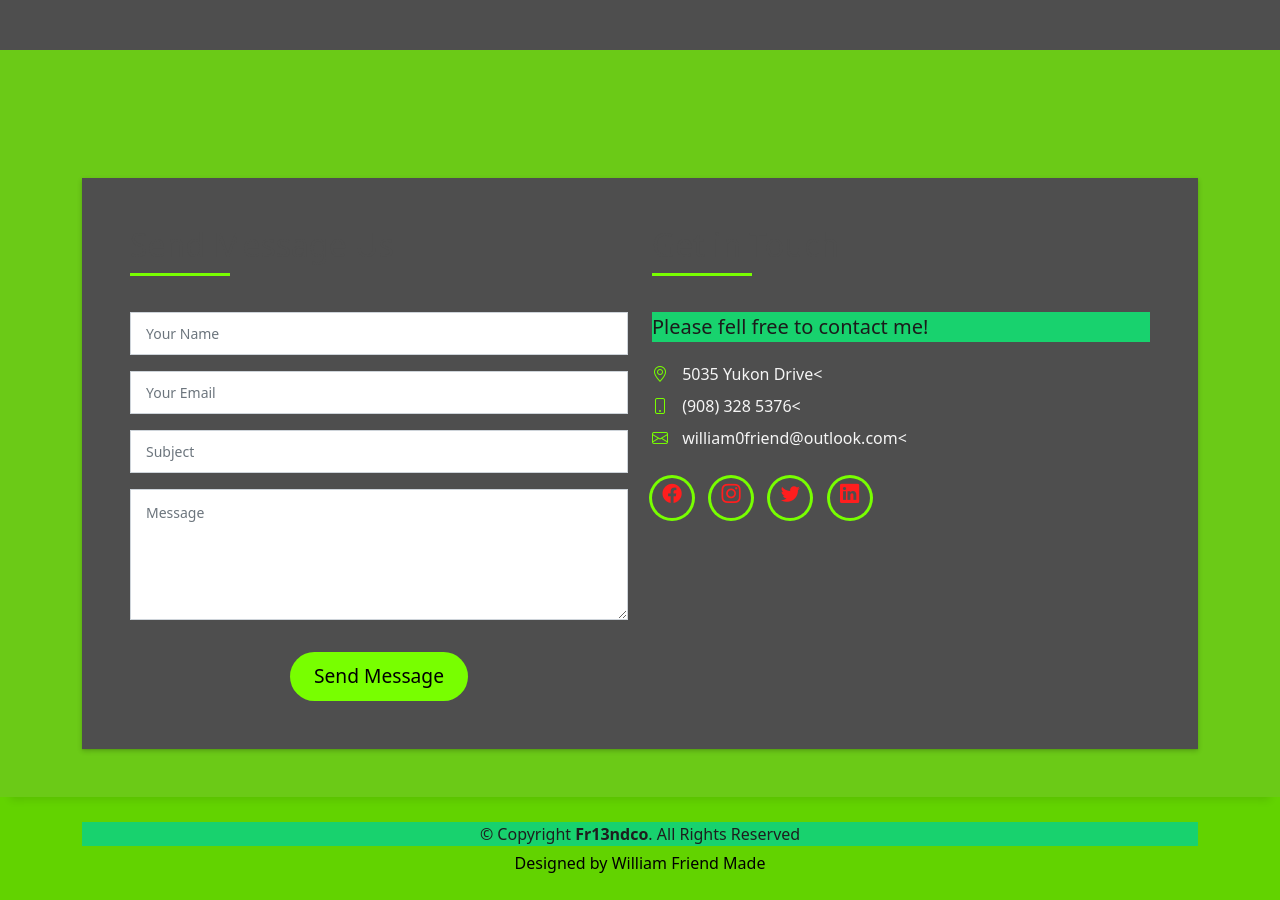
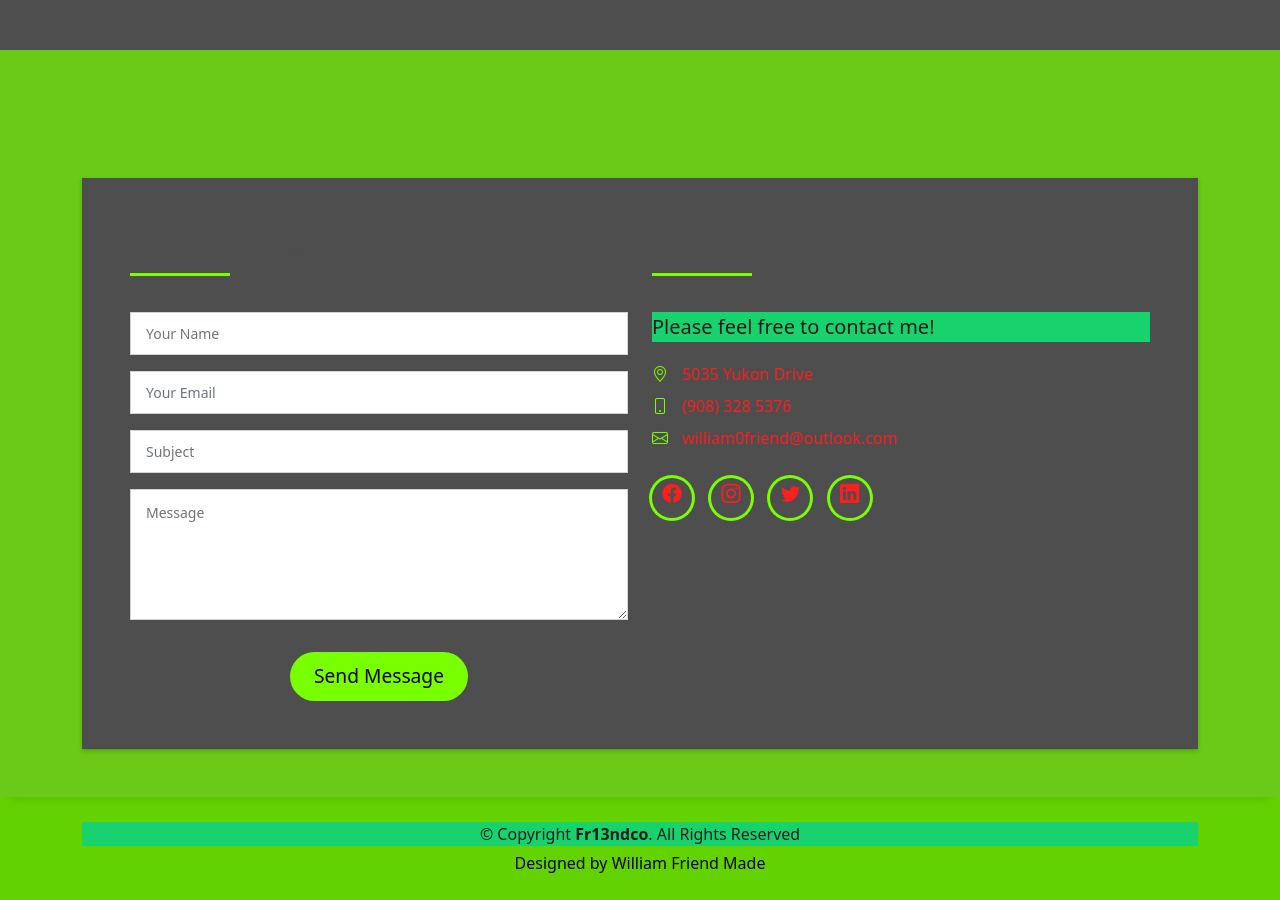
Before and after one commit to William0Friend/william0friend.github.io, a Jekyll site: the page built from index.html, in a window 1280 px wide and 900 px high, scrolled down 1704 px. Built offline with Jekyll 4.4.1, drawn with Linux system fonts in a browser that asks for light colours.

Commit message:
refactor

```diff
--- a/_includes/contact.html
+++ b/_includes/contact.html
@@ -55,22 +55,21 @@
                         Get in Touch
                       </h5>
                     </div>
+
                     <div class="more-info">
-                      <p class="lead">
-                        Please fell free to contact me!
-                      </p>
+                      <p class="lead">Please feel free to contact me!</p>
                       <ul class="list-ico">
-                        <li><a href="google.com"></a><span class="bi bi-geo-alt"></span> 5035 Yukon Drive</a><</li>
-                        <li><a href="www.phone.com"></a><span class="bi bi-phone"></span> (908) 328 5376</a><</li>
-                        <li><a href="www.outlook.com"></a><span class="bi bi-envelope"></span> william0friend@outlook.com</a><</li>
+                        <li><a href="http://google.com"><span class="bi bi-geo-alt"></span> 5035 Yukon Drive</a></li>
+                        <li><a href="http://www.phone.com"><span class="bi bi-phone"></span> (908) 328 5376</a></li>
+                        <li><a href="http://www.outlook.com"><span class="bi bi-envelope"></span> william0friend@outlook.com</a></li>
                       </ul>
                     </div>
                     <div class="socials">
                       <ul>
-                        <li><a href="www.facebook.com"><span class="ico-circle"><i class="bi bi-facebook"></i></span></a></li>
-                        <li><a href="www.instgram.com"><span class="ico-circle"><i class="bi bi-instagram"></i></span></a></li>
-                        <li><a href="www.twitter.com"><span class="ico-circle"><i class="bi bi-twitter"></i></span></a></li>
-                        <li><a href="www.linkedin.com"><span class="ico-circle"><i class="bi bi-linkedin"></i></span></a></li>
+                        <li><a href="http://www.facebook.com"><span class="ico-circle"><i class="bi bi-facebook"></i></span></a></li>
+                        <li><a href="http://www.instagram.com"><span class="ico-circle"><i class="bi bi-instagram"></i></span></a></li>
+                        <li><a href="http://www.twitter.com"><span class="ico-circle"><i class="bi bi-twitter"></i></span></a></li>
+                        <li><a href="http://www.linkedin.com"><span class="ico-circle"><i class="bi bi-linkedin"></i></span></a></li>
                       </ul>
                     </div>
                   </div>
```
